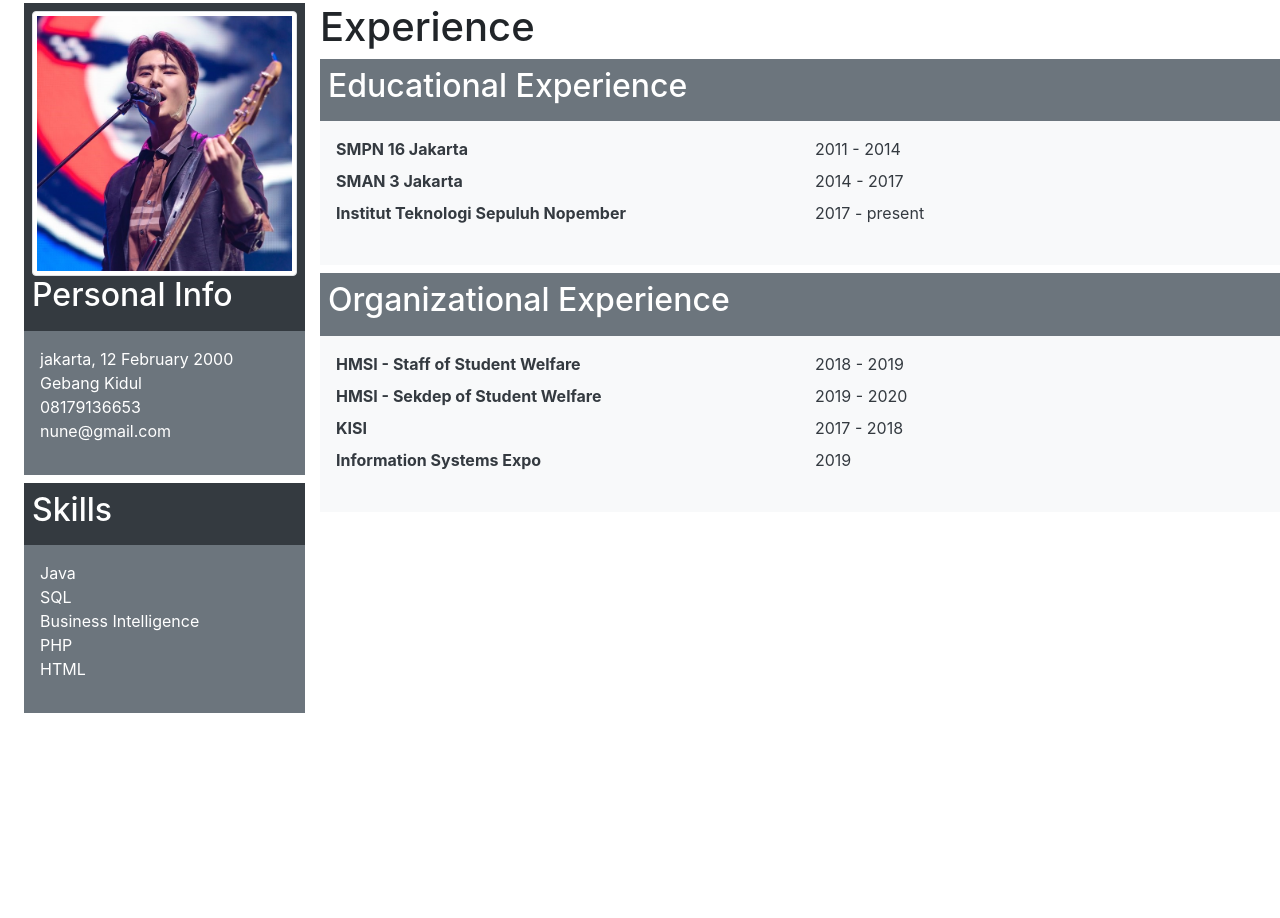
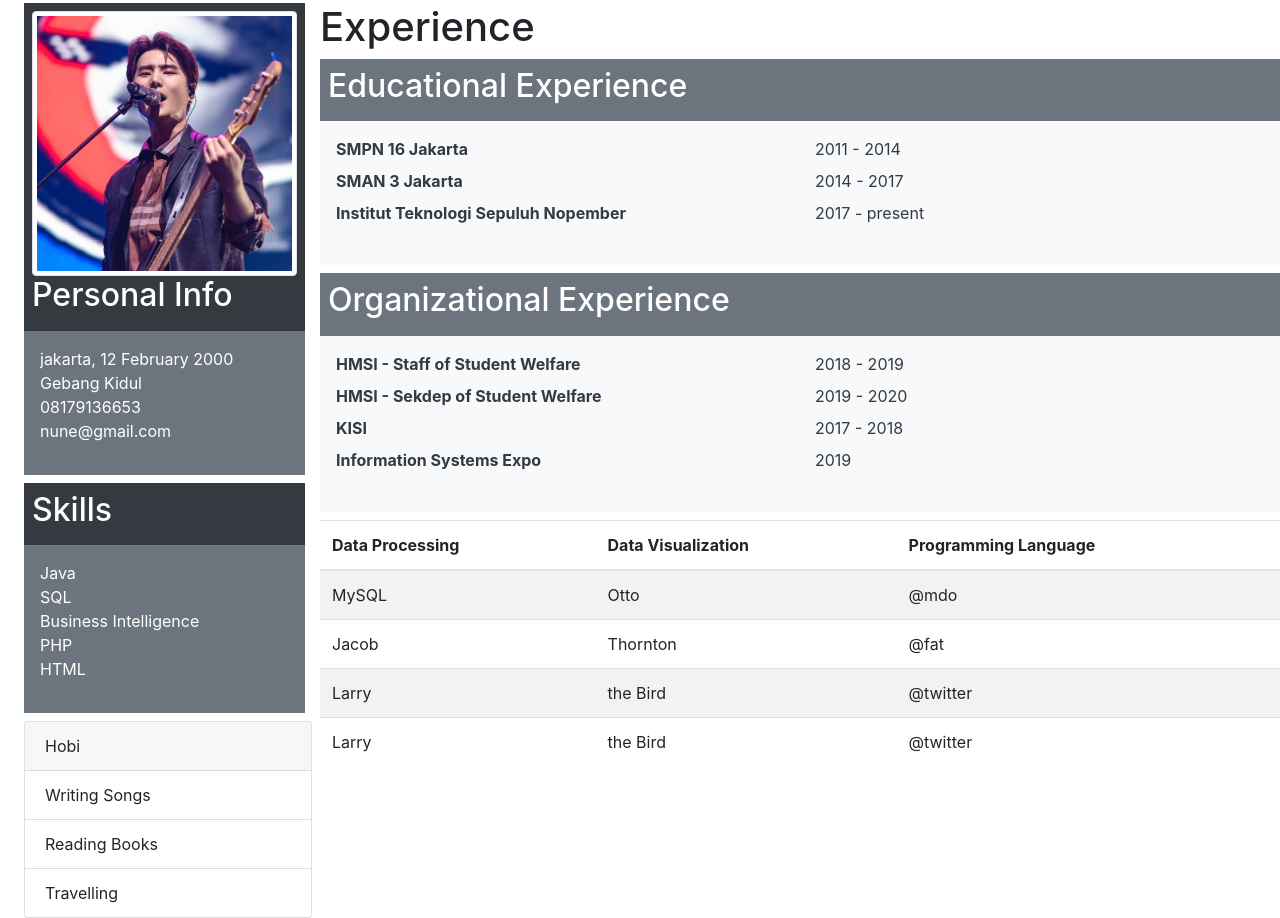
Before and after one commit to DPP-2020/praktikum-1-membuat-cv-part-2-nural12, a plain HTML site: page index.html in a window 1280 px wide. Shown: the part 976-1894 px from the top of the page. Before the commit the page ends 1697 px from the top, so only its background shows below. Drawn offline with nearby package versions, Linux system fonts and the light colour scheme.

Commit message:
05211740000062 #1

```diff
--- a/index.html
+++ b/index.html
@@ -19,9 +19,10 @@
             <div class="container">
                 <h1 class="display-4">Nur Aini Lestari</h1>
                 <h4>Sistem Informasi ITS</h4>
+                <p class="lead">Hello! My Name is Nune and now I'm study at Information Systems Institut Teknologi Sepuluh
+                    Nopember Surabaya. I'm interested in Web Development. I love reading books.</p>
                 <img src="day6.jpg" class="img-fluid" alt="Responsive image">
-                <p class="lead">Hello! My Name is Nune and now I'm study at Information Systems Institut Teknologi Sepuluh
-                        Nopember Surabaya. I'm interested in Web Development. I love reading books.</p>
+
           </div>
         </div>
         <div class="row">
@@ -55,6 +56,18 @@
                                 </ul>
                             </div>
                         </div>
+                        <div class="container mx-md-n5">
+                        <div class="card" style="width: 18rem;">
+                            <div class="card-header">
+                             Hobi
+                            </div>
+                            <ul class="list-group list-group-flush">
+                              <li class="list-group-item">Writing Songs</li>
+                              <li class="list-group-item">Reading Books</li>
+                              <li class="list-group-item">Travelling</li>
+                            </ul>
+                          </div>
+                          </div>
                 </div>
             </div>
             <div class="col-md-9">
@@ -96,7 +109,49 @@
                                         <dt class="col-sm-6">Information Systems Expo</dt>
                                         <dd class="col-sm-3">2019</dd>
                                     </dl>
+
                                 </div>
+                            </div>
+                                <div class="container-md">
+                                    <div class="table-responsive">
+                                    <table class="table table-striped">
+                                        <thead>
+                                          <tr>
+                                            <th scope="col">Data Processing</th>
+                                            <th scope="col">Data Visualization</th>
+                                            <th scope="col">Programming Language</th>
+                                          </tr>
+                                        </thead>
+                                        <tbody>
+                                          <tr>
+
+                                            <td>MySQL</td>
+                                            <td>Otto</td>
+                                            <td>@mdo</td>
+                                          </tr>
+                                          <tr>
+
+                                            <td>Jacob</td>
+                                            <td>Thornton</td>
+                                            <td>@fat</td>
+                                          </tr>
+                                          <tr>
+
+                                            <td>Larry</td>
+                                            <td>the Bird</td>
+                                            <td>@twitter</td>
+                                          </tr>
+                                          <tr>
+
+                                            <td>Larry</td>
+                                            <td>the Bird</td>
+                                            <td>@twitter</td>
+                                          </tr>
+                                        </tbody>
+                                      </table>
+                               </div>
+                                </div>
+
                             </div>
                     </div>
                 </div>
```
